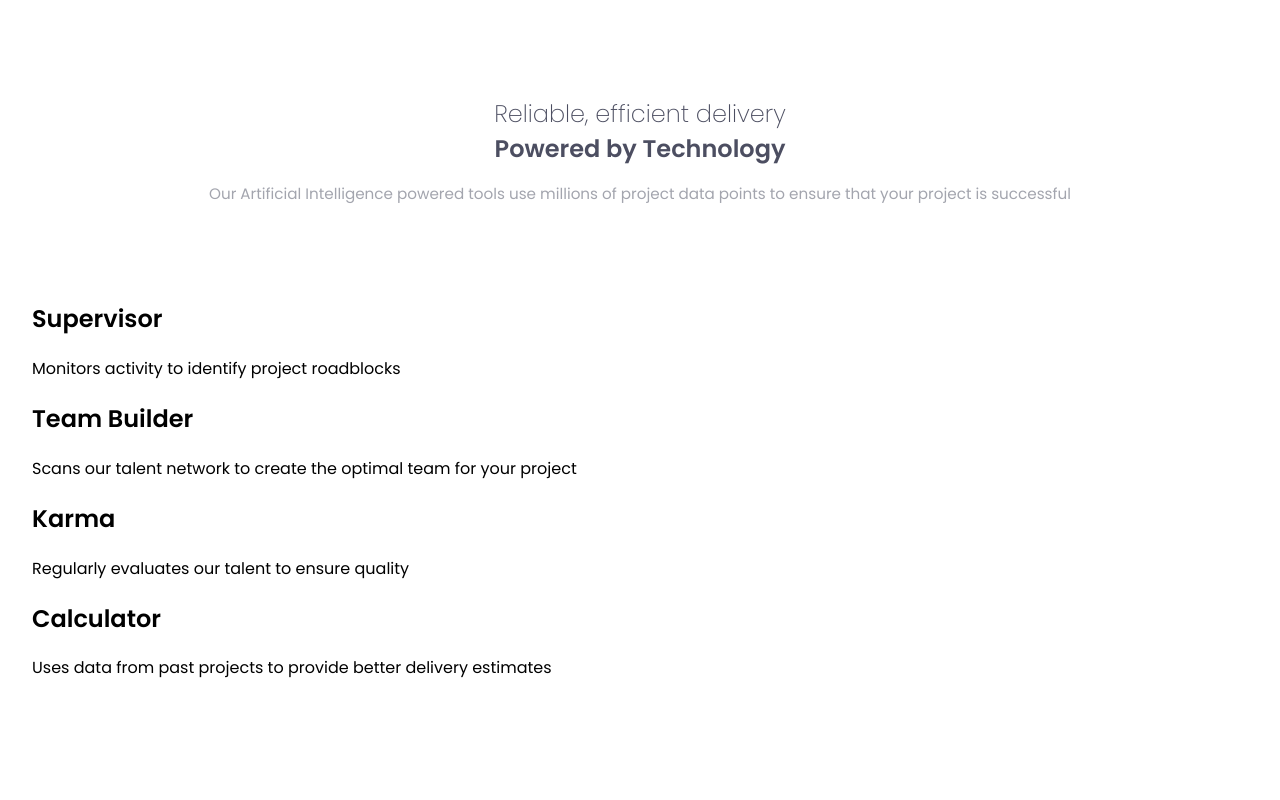
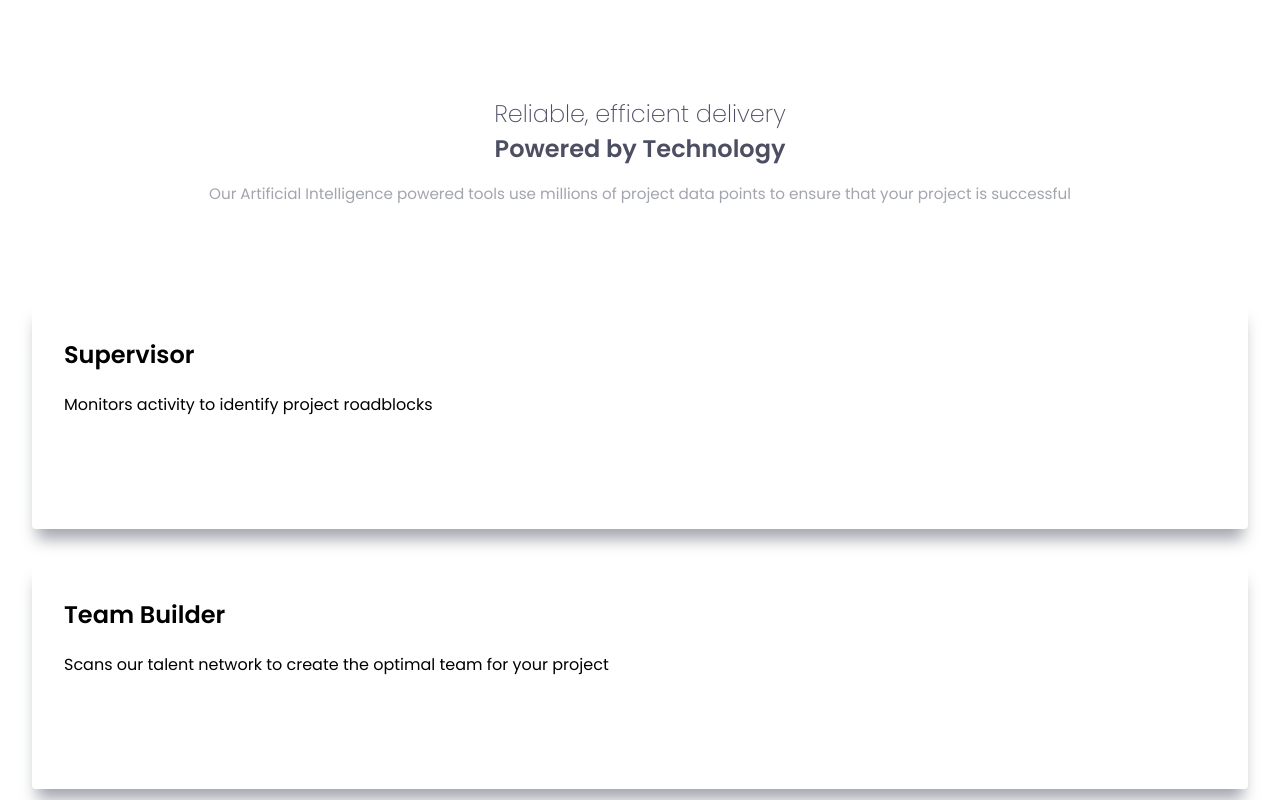
Before and after one commit to Israel-Carneiro/four-card-feature-section-master, a plain HTML site: page HTML/index.html in a window 1280 px wide. Shown: the top 800 px of the page. Drawn offline with Linux system fonts and the light colour scheme.

Commit message:
Box style

```diff
--- a/CSS/style.css
+++ b/CSS/style.css
@@ -35,3 +35,10 @@ body {
     font-weight: 400;
     color: var(--grayish-blue);
 }
+
+.box {
+    padding: 1rem 2rem 6rem 2rem;
+    box-shadow: 0px 15px 15px -5px var(--grayish-blue);
+    border-radius: 4px;
+    margin: 2rem 0;
+}
```
